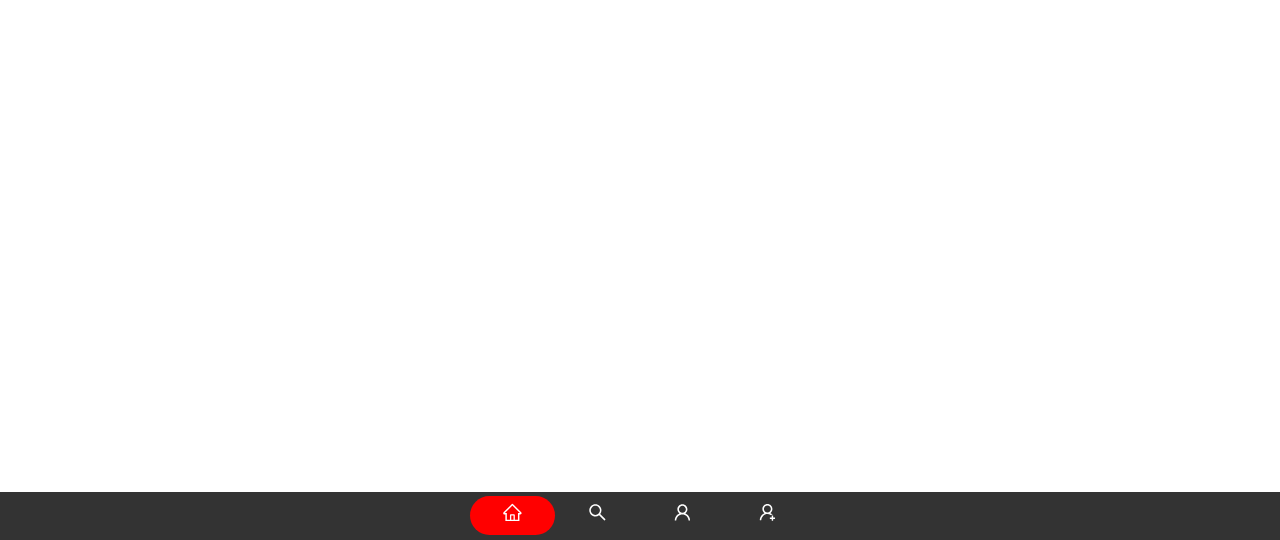
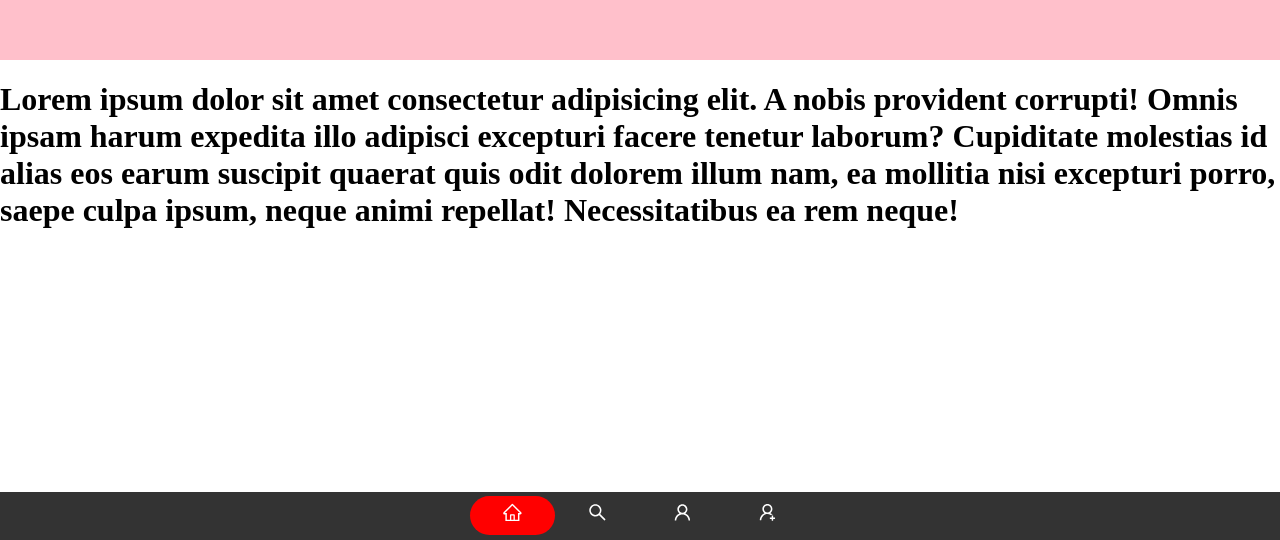
Before and after one commit to Vectari/bookstats, a React (Vite) app: page / in a window 1280 px wide. Shown: the part 260-800 px from the top of the page. Built offline with nearby package versions, Linux system fonts and the light colour scheme; no server answers.

Commit message:
style: add some style to hero

```diff
--- a/src/sections/Hero/Hero.style.ts
+++ b/src/sections/Hero/Hero.style.ts
@@ -0,0 +1,6 @@
+import styled from "styled-components";
+
+export const StyledHeroWrapper = styled.div`
+background-color: pink;
+height: 20rem;
+`
--- a/src/sections/Hero/Hero.tsx
+++ b/src/sections/Hero/Hero.tsx
@@ -1,9 +1,19 @@
 import { RandomQuote } from "../../components/RandomQuote/RandomQuote";
+import { StyledHeroWrapper } from "./Hero.style";
 
 export function Hero() {
   return (
     <>
-      <RandomQuote />
+      <StyledHeroWrapper>
+        <RandomQuote />
+      </StyledHeroWrapper>
+      <h1>
+        Lorem ipsum dolor sit amet consectetur adipisicing elit. A nobis
+        provident corrupti! Omnis ipsam harum expedita illo adipisci excepturi
+        facere tenetur laborum? Cupiditate molestias id alias eos earum suscipit
+        quaerat quis odit dolorem illum nam, ea mollitia nisi excepturi porro,
+        saepe culpa ipsum, neque animi repellat! Necessitatibus ea rem neque!
+      </h1>
     </>
   );
 }
```
